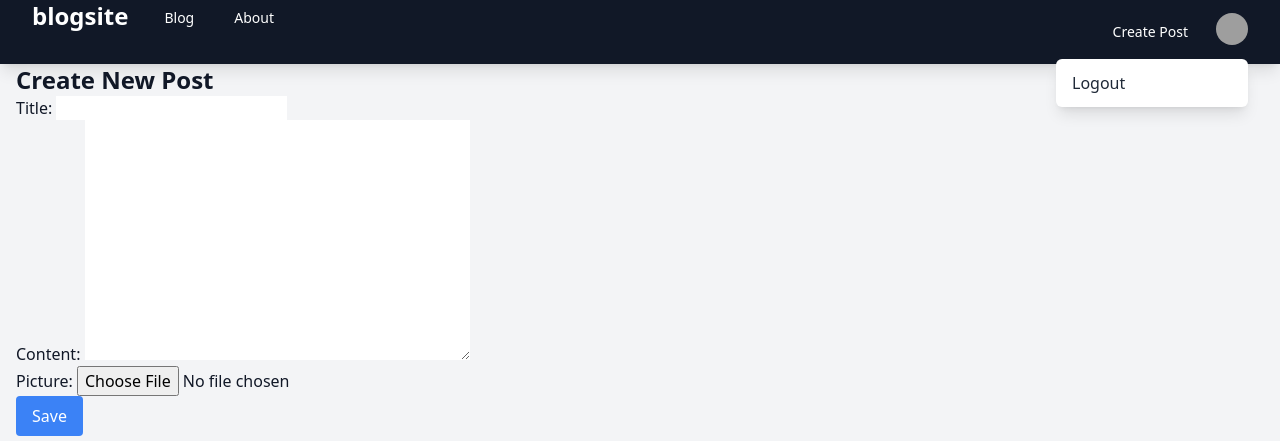
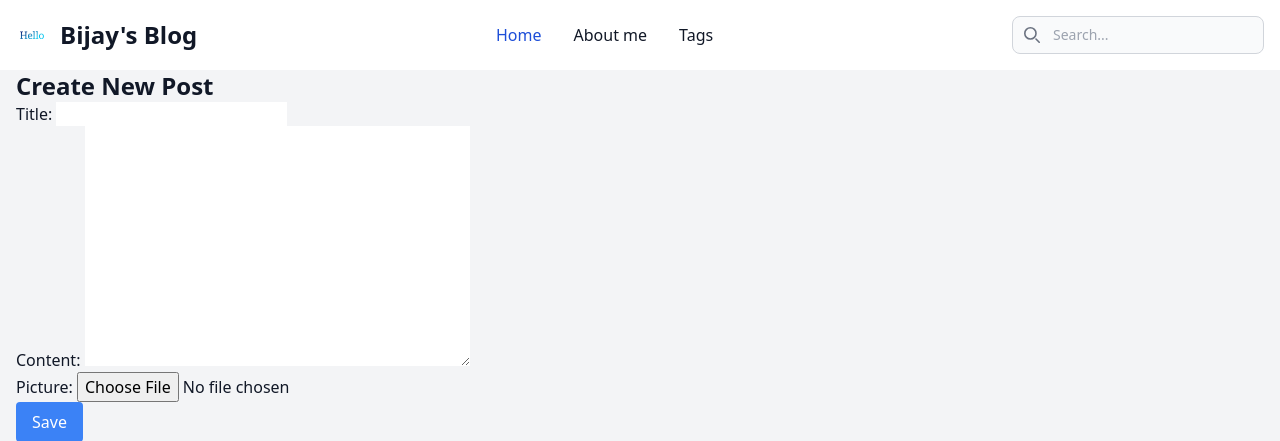
Before and after one commit to Bijay4444/blogsite, a Django app: page /blog/post/create/ in a window 1280 px wide. Shown: the top 441 px of the page. Run offline with Django 3.2, Linux system fonts and the light colour scheme; the visitor is signed in with stand-in values (Sample User, id 1); some libraries are stand-ins or nearby versions; grey boxes are pictures that could not be loaded.

Commit message:
added:navblog

```diff
--- a/blogsite/home/templates/base_nav.html
+++ b/blogsite/home/templates/base_nav.html
@@ -3,47 +3,56 @@
 {% load app_tags %} <!-- Assuming you have custom tags in app_tags.py -->
 
 {% block content %}
-    <nav class="bg-gray-900 text-white shadow-lg">
-        <div class="max-w-7xl mx-auto px-4 sm:px-6 lg:px-8">
-            <div class="flex justify-between h-16">
-                <div class="flex">
-                    <!-- Assuming you have APP_NAME defined in settings or using your app_tags -->
-                    <a href="{% url 'blogs:all' %}" class="text-2xl font-bold text-white hover:text-gray-400">
-                        {{ settings.APP_NAME }} <!-- or replace with {{ app_name }} if passed via context -->
+
+<nav class="bg-white border-gray-200 dark:bg-gray-900">
+    <div class="max-w-screen-xl flex flex-wrap items-center justify-between mx-auto p-4">
+    <a href="https://flowbite.com/" class="flex items-center space-x-3 rtl:space-x-reverse">
+        <img src="{% static "home/images/logo.png" %}" class="h-8" alt="Flowbite Logo" />
+        <span class="self-center text-2xl font-semibold whitespace-nowrap dark:text-white">Bijay's Blog</span>
     </a>
-                    <div class="ml-6 flex space-x-4">
-                        <a href="{% url 'blogs:all' %}" class="text-white hover:text-gray-400 px-3 py-2 rounded-md text-sm font-medium">
-                            Blog
-                        </a>
-                        <a href="#" class="text-white hover:text-gray-400 px-3 py-2 rounded-md text-sm font-medium">
-                            About
-                        </a>
+    <div class="flex md:order-2">
+      <button type="button" data-collapse-toggle="navbar-search" aria-controls="navbar-search" aria-expanded="false" class="md:hidden text-gray-500 dark:text-gray-400 hover:bg-gray-100 dark:hover:bg-gray-700 focus:outline-none focus:ring-4 focus:ring-gray-200 dark:focus:ring-gray-700 rounded-lg text-sm p-2.5 me-1">
+        <svg class="w-5 h-5" aria-hidden="true" xmlns="http://www.w3.org/2000/svg" fill="none" viewBox="0 0 20 20">
+          <path stroke="currentColor" stroke-linecap="round" stroke-linejoin="round" stroke-width="2" d="m19 19-4-4m0-7A7 7 0 1 1 1 8a7 7 0 0 1 14 0Z"/>
+        </svg>
+        <span class="sr-only">Search</span>
+      </button>
+      <div class="relative hidden md:block">
+        <div class="absolute inset-y-0 start-0 flex items-center ps-3 pointer-events-none">
+          <svg class="w-4 h-4 text-gray-500 dark:text-gray-400" aria-hidden="true" xmlns="http://www.w3.org/2000/svg" fill="none" viewBox="0 0 20 20">
+            <path stroke="currentColor" stroke-linecap="round" stroke-linejoin="round" stroke-width="2" d="m19 19-4-4m0-7A7 7 0 1 1 1 8a7 7 0 0 1 14 0Z"/>
+          </svg>
+          <span class="sr-only">Search icon</span>
         </div>
+        <input type="text" id="search-navbar" class="block w-full p-2 ps-10 text-sm text-gray-900 border border-gray-300 rounded-lg bg-gray-50 focus:ring-blue-500 focus:border-blue-500 dark:bg-gray-700 dark:border-gray-600 dark:placeholder-gray-400 dark:text-white dark:focus:ring-blue-500 dark:focus:border-blue-500" placeholder="Search...">
       </div>
-
-                <div class="flex items-center space-x-4">
-                    {% if user.is_authenticated %}
-                    <a href="{% url 'blogs:post_create' %}" class="text-white hover:text-gray-400 px-3 py-2 rounded-md text-sm font-medium">
-                        Create Post
-                    </a>
-                    <div class="relative">
-                        <button type="button" class="text-white focus:outline-none" id="user-menu-button" aria-expanded="false">
-                            <!-- Gravatar tag -->
-                            <img class="h-8 w-8 rounded-full" src="{{ user|gravatar:60 }}" alt="">
+      <button data-collapse-toggle="navbar-search" type="button" class="inline-flex items-center p-2 w-10 h-10 justify-center text-sm text-gray-500 rounded-lg md:hidden hover:bg-gray-100 focus:outline-none focus:ring-2 focus:ring-gray-200 dark:text-gray-400 dark:hover:bg-gray-700 dark:focus:ring-gray-600" aria-controls="navbar-search" aria-expanded="false">
+          <span class="sr-only">Open main menu</span>
+          <svg class="w-5 h-5" aria-hidden="true" xmlns="http://www.w3.org/2000/svg" fill="none" viewBox="0 0 17 14">
+              <path stroke="currentColor" stroke-linecap="round" stroke-linejoin="round" stroke-width="2" d="M1 1h15M1 7h15M1 13h15"/>
+          </svg>
       </button>
-                        <!-- Dropdown menu -->
-                        <div class="absolute right-0 mt-2 w-48 bg-white rounded-md shadow-lg py-1 z-10">
-                            <a href="{% url 'logout' %}?next={% url 'blogs:all' %}" class="block px-4 py-2 text-gray-800 hover:bg-gray-100">
-                                Logout
-                            </a>
     </div>
+      <div class="items-center justify-between hidden w-full md:flex md:w-auto md:order-1" id="navbar-search">
+        <div class="relative mt-3 md:hidden">
+          <div class="absolute inset-y-0 start-0 flex items-center ps-3 pointer-events-none">
+            <svg class="w-4 h-4 text-gray-500 dark:text-gray-400" aria-hidden="true" xmlns="http://www.w3.org/2000/svg" fill="none" viewBox="0 0 20 20">
+              <path stroke="currentColor" stroke-linecap="round" stroke-linejoin="round" stroke-width="2" d="m19 19-4-4m0-7A7 7 0 1 1 1 8a7 7 0 0 1 14 0Z"/>
+            </svg>
           </div>
-                    {% else %}
-                    <a href="{% url 'login' %}?next={% url 'blogs:all' %}" class="text-white hover:text-gray-400 px-3 py-2 rounded-md text-sm font-medium">
-                        Login
-                    </a>
-                    {% endif %}
+          <input type="text" id="search-navbar" class="block w-full p-2 ps-10 text-sm text-gray-900 border border-gray-300 rounded-lg bg-gray-50 focus:ring-blue-500 focus:border-blue-500 dark:bg-gray-700 dark:border-gray-600 dark:placeholder-gray-400 dark:text-white dark:focus:ring-blue-500 dark:focus:border-blue-500" placeholder="Search...">
         </div>
+        <ul class="flex flex-col p-4 md:p-0 mt-4 font-medium border border-gray-100 rounded-lg bg-gray-50 md:space-x-8 rtl:space-x-reverse md:flex-row md:mt-0 md:border-0 md:bg-white dark:bg-gray-800 md:dark:bg-gray-900 dark:border-gray-700">
+          <li>
+            <a href="#" class="block py-2 px-3 text-white bg-blue-700 rounded md:bg-transparent md:text-blue-700 md:p-0 md:dark:text-blue-500" aria-current="page">Home</a>
+          </li>
+          <li>
+            <a href="#" class="block py-2 px-3 text-gray-900 rounded hover:bg-gray-100 md:hover:bg-transparent md:hover:text-blue-700 md:p-0 md:dark:hover:text-blue-500 dark:text-white dark:hover:bg-gray-700 dark:hover:text-white md:dark:hover:bg-transparent dark:border-gray-700">About me</a>
+          </li>
+          <li>
+            <a href="#" class="block py-2 px-3 text-gray-900 rounded hover:bg-gray-100 md:hover:bg-transparent md:hover:text-blue-700 md:p-0 dark:text-white md:dark:hover:text-blue-500 dark:hover:bg-gray-700 dark:hover:text-white md:dark:hover:bg-transparent dark:border-gray-700">Tags</a>
+          </li>
+        </ul>
       </div>
     </div>
   </nav>
--- a/blogsite/home/templates/home/main.html
+++ b/blogsite/home/templates/home/main.html
@@ -75,7 +75,7 @@
         class="absolute bottom-0 right-0 lg:left-0 mx-auto h-5/6 object-cover"
         src="{% static 'home/images/man.png' %}"
         alt=""
-      /> {% endcomment %}
+      />  {% endcomment %}
       <!-- circle -->
       <div
         class="hidden lg:block absolute -bottom-1/4 right-0 left-0 mx-auto w-big h-big bg-indigo-900 rounded-full -z-10"
```
Also changed, not shown: blogsite/blog/static/blog/images/logo.png (added). Lines whose indentation alone changed are shown as unchanged.
